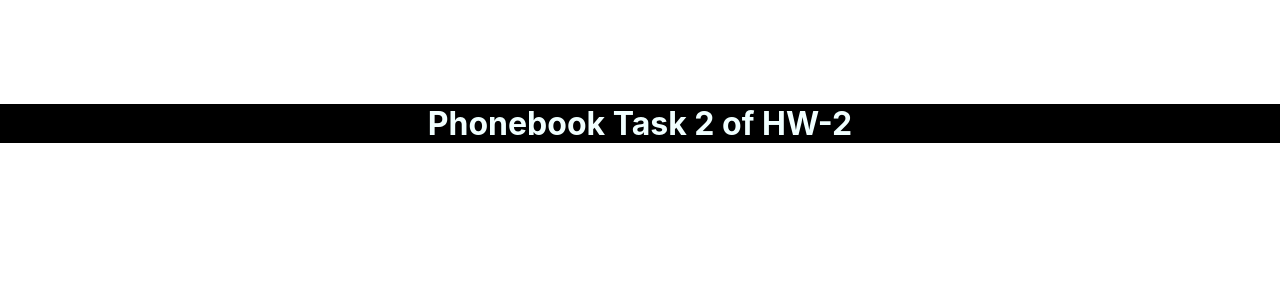
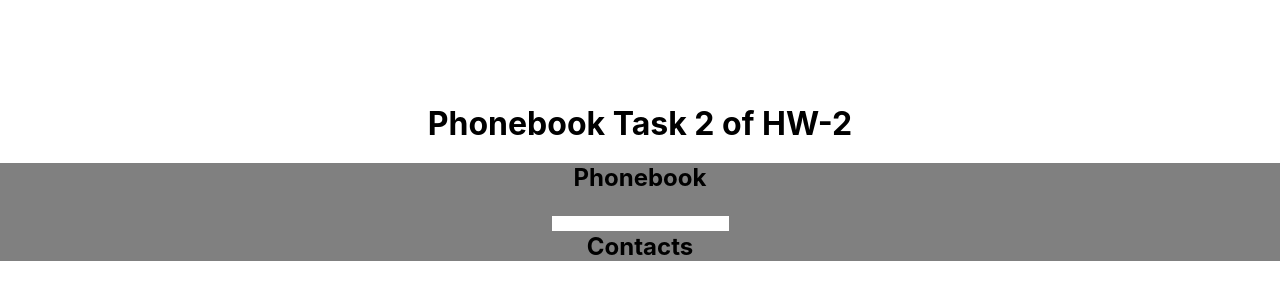
Before and after one commit to dsamyliak/goit-react-hw-02-phonebook, a React (Create React App) app: page / in a window 1280 px wide. Shown: the part 256-556 px from the top of the page. Built offline with nearby package versions, Linux system fonts and the light colour scheme.

Commit message:
add section component

```diff
--- a/package.json
+++ b/package.json
@@ -7,6 +7,7 @@
     "@testing-library/jest-dom": "^5.16.1",
     "@testing-library/react": "^12.1.2",
     "@testing-library/user-event": "^13.5.0",
+    "nanoid": "^3.2.0",
     "prop-types": "^15.8.1",
     "react": "^17.0.2",
     "react-dom": "^17.0.2",
--- a/src/App.css
+++ b/src/App.css
@@ -1,6 +1,6 @@
 .App {
   text-align: center;
-  background-color: black;
-  color: azure;
+  background-color: white;
+  color: black;
   margin: 45vh auto;
 }
--- a/src/App.js
+++ b/src/App.js
@@ -1,11 +1,37 @@
 import "./App.css";
+import React from 'react';
+import Section from "./components/Section/Section";
 
-function App() {
+
+class App extends React.Component {
+
+  state = {
+    contacts: [],
+    name: '',
+  };
+
+
+
+  render() {
+
   return (
     <div className="App">
-      <h1>Phonebook Task 2 of HW-2</h1>
+      <><h1>Phonebook Task 2 of HW-2</h1></>
+      <Section title="Phonebook" numberH="1">
+        <form>
+          <input
+  type="text"
+  name="name"
+  pattern="^[a-zA-Zа-яА-Я]+(([' -][a-zA-Zа-яА-Я ])?[a-zA-Zа-яА-Я]*)*$"
+  title="Name may contain only letters, apostrophe, dash and spaces. For example Adrian, Jacob Mercer, Charles de Batz de Castelmore d'Artagnan"
+  required
+/>
+        </form>
+      </Section>
+      <Section title="Contacts" numberH="2"></Section>
     </div>
-  );
-}
+    )
+  };
+};
 
 export default App;
--- /dev/null
+++ b/src/components/Section/Section.css
@@ -0,0 +1,14 @@
+* {
+  margin: 0;
+  padding: 0;
+  border: 0;
+}
+h1,
+h2 {
+  margin-bottom: 20px;
+}
+.Section {
+  display: block;
+  margin: 0 auto;
+  background-color: gray;
+}
--- /dev/null
+++ b/src/components/Section/Section.js
@@ -0,0 +1,17 @@
+import React from 'react';
+import "./Section.css";
+import propTypes from 'prop-types';
+
+const Section = ({ title, children}) => (
+    <section className='Section'>
+        <h1>{title}</h1>
+        {children}
+    </section>
+);
+
+Section.propTypes = {
+    title: propTypes.string,
+    children: propTypes.object,
+};
+
+export default Section;
```
